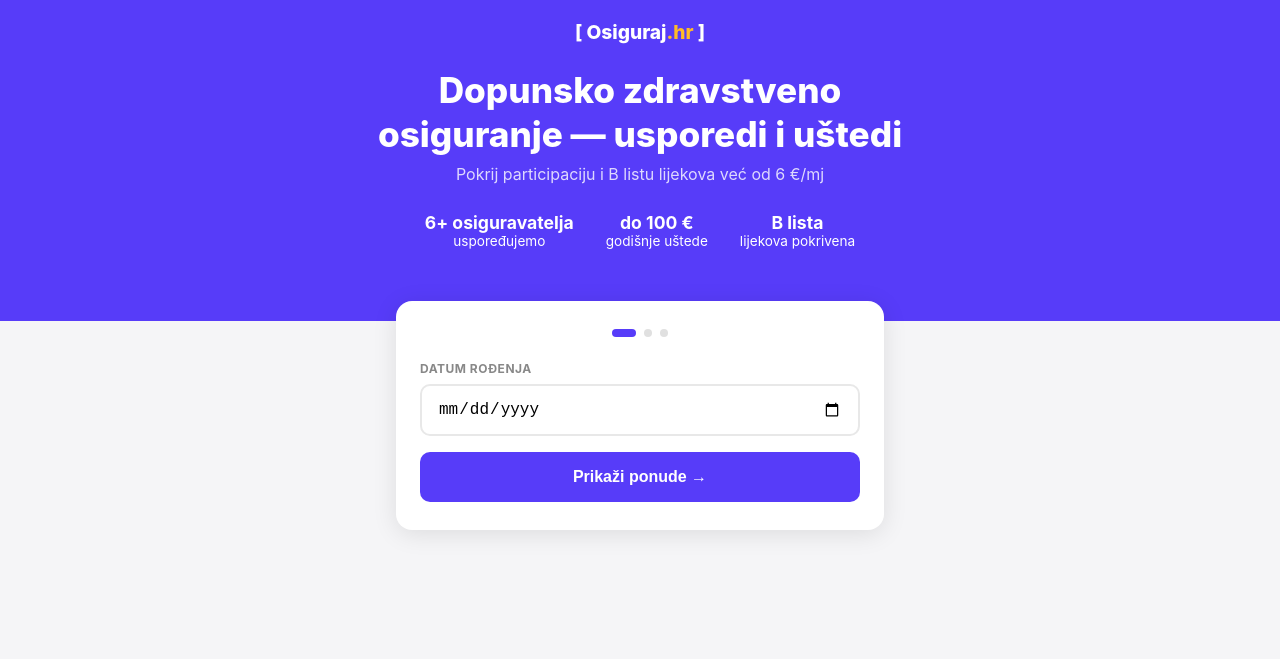
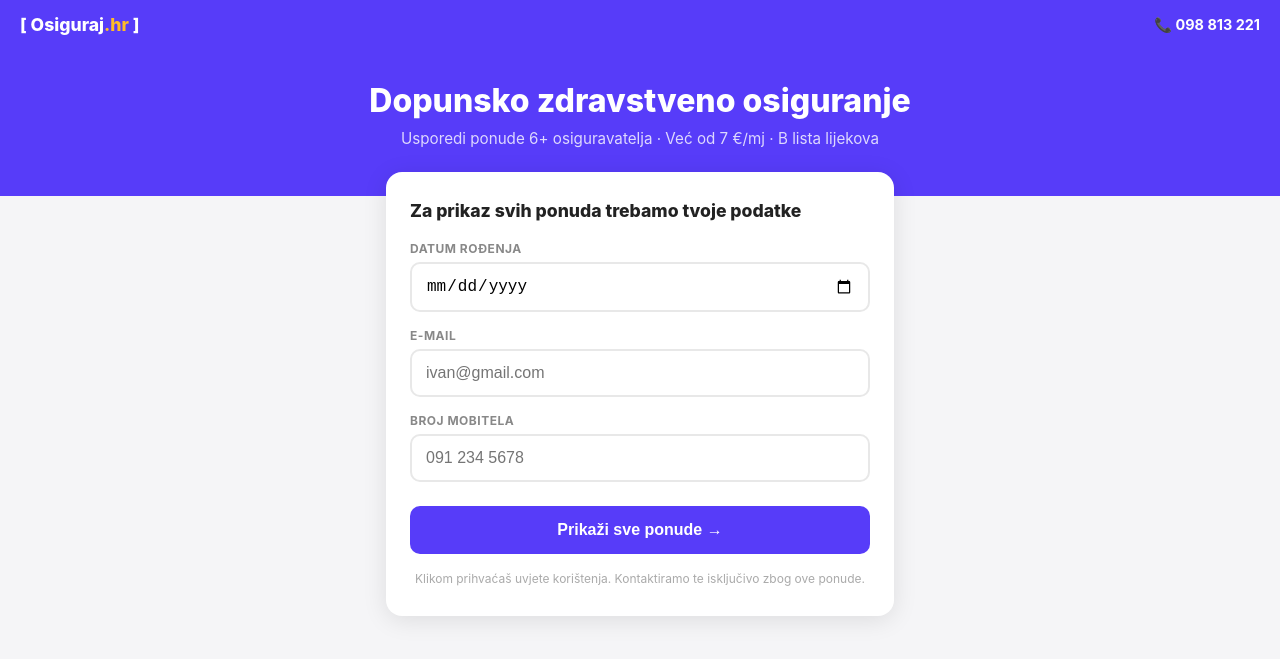
Before and after one commit to Filip-Gale/OsigurajHR, a Jekyll site: the page built from dopunsko-zdravstveno/index.html, in a window 1280 px wide. Shown: the top 659 px of the page. Built offline with Jekyll 4.4.1, drawn with Linux system fonts in a browser that asks for light colours.

Commit message:
Redesign DZO page: kompare-style layout, collect lead in step 1

```diff
--- a/dopunsko-zdravstveno/index.html
+++ b/dopunsko-zdravstveno/index.html
@@ -13,258 +13,300 @@
   * { box-sizing: border-box; margin: 0; padding: 0; }
   body { font-family: -apple-system, BlinkMacSystemFont, 'Segoe UI', sans-serif; background: #f5f5f7; min-height: 100vh; }
 
-  .hero { background: #573cf9; padding: 20px 20px 40px; text-align: center; }
-  .hero-logo { display: inline-block; color: white; font-size: 1.2rem; font-weight: 800; margin-bottom: 24px; text-decoration: none; }
-  .hero-logo span { color: #ffbc27; }
-  .hero h1 { color: white; font-size: clamp(1.5rem, 4vw, 2.2rem); font-weight: 800; line-height: 1.25; margin-bottom: 8px; }
-  .hero p { color: rgba(255,255,255,0.8); font-size: 1rem; margin-bottom: 28px; }
-  .hero-stats { display: flex; justify-content: center; gap: 32px; margin-bottom: 32px; flex-wrap: wrap; }
-  .hero-stat { color: white; text-align: center; font-size: 0.85rem; }
-  .hero-stat strong { display: block; font-size: 1.1rem; }
+  .topbar { background: #573cf9; padding: 14px 20px; display: flex; align-items: center; justify-content: space-between; position: sticky; top: 0; z-index: 100; }
+  .topbar-logo { color: white; font-weight: 800; font-size: 1.1rem; text-decoration: none; }
+  .topbar-logo span { color: #ffbc27; }
+  .topbar-phone { color: white; font-weight: 700; font-size: 0.9rem; text-decoration: none; }
 
-  .wizard { max-width: 520px; margin: -20px auto 40px; padding: 0 16px; }
+  .hero { background: #573cf9; padding: 32px 20px 48px; text-align: center; }
+  .hero h1 { color: white; font-size: clamp(1.4rem, 4vw, 2rem); font-weight: 800; line-height: 1.25; margin-bottom: 8px; }
+  .hero p { color: rgba(255,255,255,0.8); font-size: 0.95rem; margin-bottom: 0; }
+
+  .wizard { max-width: 540px; margin: -24px auto 40px; padding: 0 16px; }
   .card { background: white; border-radius: 16px; padding: 28px 24px; box-shadow: 0 4px 24px rgba(0,0,0,0.1); }
 
-  .step-indicator { display: flex; align-items: center; justify-content: center; gap: 8px; margin-bottom: 24px; }
-  .step-dot { width: 8px; height: 8px; border-radius: 50%; background: #e0e0e0; }
-  .step-dot.active { background: #573cf9; width: 24px; border-radius: 4px; }
+  .card-title { font-size: 1.1rem; font-weight: 800; color: #222; margin-bottom: 20px; }
 
-  label { display: block; font-size: 0.75rem; font-weight: 700; color: #888; letter-spacing: 0.5px; text-transform: uppercase; margin-bottom: 8px; }
-  input[type="text"], input[type="date"], input[type="email"], input[type="tel"] {
-    width: 100%; padding: 14px 16px; border: 2px solid #e8e8e8; border-radius: 10px;
-    font-size: 1rem; outline: none; transition: border 0.2s;
-  }
-  input:focus { border-color: #573cf9; }
+  .field { margin-bottom: 16px; }
+  .field label { display: block; font-size: 0.75rem; font-weight: 700; color: #888; letter-spacing: 0.5px; text-transform: uppercase; margin-bottom: 6px; }
+  .field input { width: 100%; padding: 13px 14px; border: 2px solid #e8e8e8; border-radius: 10px; font-size: 1rem; outline: none; transition: border 0.2s; }
+  .field input:focus { border-color: #573cf9; }
 
-  .btn-primary { width: 100%; padding: 16px; background: #573cf9; color: white; border: none; border-radius: 10px; font-size: 1rem; font-weight: 700; cursor: pointer; margin-top: 16px; transition: opacity 0.2s; }
-  .btn-primary:hover { opacity: 0.9; }
-  .btn-back { background: none; border: none; color: #573cf9; font-size: 0.9rem; font-weight: 600; cursor: pointer; margin-bottom: 16px; padding: 0; }
+  .row2 { display: flex; gap: 12px; }
+  .row2 .field { flex: 1; }
 
-  /* Paketi */
-  .paketi { display: flex; flex-direction: column; gap: 12px; }
-  .paket { border: 2px solid #e8e8e8; border-radius: 12px; padding: 16px; cursor: pointer; transition: all 0.2s; position: relative; }
-  .paket:hover { border-color: #573cf9; }
-  .paket.selected { border-color: #573cf9; background: #f0edff; }
-  .paket-header { display: flex; justify-content: space-between; align-items: center; margin-bottom: 6px; }
-  .paket-name { font-weight: 800; font-size: 1rem; color: #222; }
-  .paket-price { font-weight: 800; font-size: 1.2rem; color: #573cf9; }
-  .paket-price span { font-size: 0.8rem; font-weight: 400; color: #888; }
-  .paket-features { font-size: 0.82rem; color: #666; line-height: 1.5; }
-  .paket-badge { position: absolute; top: -10px; left: 16px; background: #ffbc27; color: #333; font-size: 0.7rem; font-weight: 800; padding: 2px 10px; border-radius: 20px; }
+  .btn-primary { width: 100%; padding: 15px; background: #573cf9; color: white; border: none; border-radius: 10px; font-size: 1rem; font-weight: 700; cursor: pointer; margin-top: 8px; }
+  .btn-primary:hover { background: #4530d4; }
+  .btn-back { background: none; border: none; color: #573cf9; font-size: 0.9rem; font-weight: 600; cursor: pointer; margin-bottom: 16px; padding: 0; display: block; }
 
-  .osiguravatelj { font-size: 0.8rem; color: #888; margin-bottom: 16px; text-align: center; }
-  .osiguravatelj strong { color: #333; }
+  /* Ponude lista */
+  .ponude-header { margin-bottom: 16px; }
+  .ponude-header h2 { font-size: 1.1rem; font-weight: 800; color: #222; }
+  .ponude-header p { font-size: 0.85rem; color: #888; margin-top: 4px; }
 
-  .result-msg { text-align: center; padding: 16px 0; }
-  .result-msg h2 { color: #573cf9; font-size: 1.3rem; margin-bottom: 8px; }
-  .result-msg p { color: #555; font-size: 0.95rem; line-height: 1.6; }
-  .result-msg .checkmark { font-size: 3rem; margin-bottom: 12px; }
+  .ponuda { background: white; border-radius: 14px; padding: 20px; box-shadow: 0 2px 12px rgba(0,0,0,0.07); margin-bottom: 12px; position: relative; }
+  .ponuda-top { display: flex; justify-content: space-between; align-items: center; margin-bottom: 12px; }
+  .ponuda-logo { font-size: 1rem; font-weight: 800; color: #333; }
+  .ponuda-logo img { height: 28px; object-fit: contain; }
+  .ponuda-cijena { text-align: right; }
+  .ponuda-cijena .iznos { font-size: 1.6rem; font-weight: 800; color: #573cf9; line-height: 1; }
+  .ponuda-cijena .period { font-size: 0.8rem; color: #888; }
+  .ponuda-features { display: flex; flex-direction: column; gap: 6px; margin-bottom: 14px; }
+  .ponuda-feature { font-size: 0.82rem; color: #555; display: flex; align-items: center; gap: 6px; }
+  .ponuda-feature::before { content: '✓'; color: #573cf9; font-weight: 700; flex-shrink: 0; }
+  .ponuda-actions { display: flex; gap: 10px; }
+  .btn-detalji { flex: 1; padding: 10px; border: 2px solid #e8e8e8; background: white; border-radius: 8px; font-size: 0.9rem; font-weight: 600; cursor: pointer; color: #333; }
+  .btn-kupi { flex: 1; padding: 10px; background: #573cf9; border: none; border-radius: 8px; font-size: 0.9rem; font-weight: 700; cursor: pointer; color: white; }
+  .ponuda-badge { position: absolute; top: -10px; left: 16px; background: #ffbc27; color: #333; font-size: 0.7rem; font-weight: 800; padding: 3px 10px; border-radius: 20px; }
+  .ponuda-akcija { background: #f0f9ff; border-radius: 8px; padding: 8px 12px; font-size: 0.78rem; color: #0369a1; margin-bottom: 12px; }
 
-  .info-strip { background: #f0edff; border-radius: 10px; padding: 12px 16px; font-size: 0.85rem; color: #573cf9; font-weight: 600; margin-bottom: 20px; text-align: center; }
+  /* Kupi modal */
+  .modal-overlay { display: none; position: fixed; inset: 0; background: rgba(0,0,0,0.5); z-index: 999; align-items: center; justify-content: center; padding: 16px; }
+  .modal-overlay.open { display: flex; }
+  .modal { background: white; border-radius: 16px; padding: 28px 24px; max-width: 420px; width: 100%; }
+  .modal h3 { font-size: 1.1rem; font-weight: 800; margin-bottom: 6px; }
+  .modal-paket { background: #f0edff; border-radius: 8px; padding: 10px 14px; font-size: 0.9rem; color: #573cf9; font-weight: 700; margin-bottom: 20px; }
+  .modal-close { float: right; background: none; border: none; font-size: 1.2rem; cursor: pointer; color: #888; margin-top: -4px; }
 
-  @media (max-width: 480px) { .hero-stats { gap: 16px; } }
+  .success-card { background: white; border-radius: 16px; padding: 40px 24px; box-shadow: 0 4px 24px rgba(0,0,0,0.1); text-align: center; }
+  .success-card .icon { font-size: 3rem; margin-bottom: 16px; }
+  .success-card h2 { font-size: 1.3rem; font-weight: 800; color: #222; margin-bottom: 10px; }
+  .success-card p { color: #555; font-size: 0.95rem; line-height: 1.6; }
+
+  .disclaimer { font-size: 0.75rem; color: #aaa; text-align: center; margin-top: 16px; line-height: 1.5; }
 </style>
 </head>
 <body>
 
+<div class="topbar">
+  <a href="/" class="topbar-logo">[ Osiguraj<span>.hr</span> ]</a>
+  <a href="tel:+38598813221" class="topbar-phone">📞 098 813 221</a>
+</div>
+
 <div class="hero">
-  <a href="/" class="hero-logo">[ Osiguraj<span>.hr</span> ]</a>
-  <h1>Dopunsko zdravstveno<br>osiguranje — usporedi i uštedi</h1>
-  <p>Pokrij participaciju i B listu lijekova već od 6 €/mj</p>
-  <div class="hero-stats">
-    <div class="hero-stat"><strong>6+ osiguravatelja</strong>uspoređujemo</div>
-    <div class="hero-stat"><strong>do 100 €</strong>godišnje uštede</div>
-    <div class="hero-stat"><strong>B lista</strong>lijekova pokrivena</div>
-  </div>
+  <h1>Dopunsko zdravstveno osiguranje</h1>
+  <p>Usporedi ponude 6+ osiguravatelja · Već od 7 €/mj · B lista lijekova</p>
 </div>
 
 <div class="wizard">
 
-  <!-- KORAK 1: Datum rođenja -->
-  <div class="card" id="step1">
-    <div class="step-indicator">
-      <div class="step-dot active"></div>
-      <div class="step-dot"></div>
-      <div class="step-dot"></div>
+  <!-- KORAK 1 -->
+  <div id="step1">
+    <div class="card">
+      <div class="card-title">Za prikaz svih ponuda trebamo tvoje podatke</div>
+      <div class="field">
+        <label>Datum rođenja</label>
+        <input type="date" id="datum" max="">
+      </div>
+      <div class="field">
+        <label>E-mail</label>
+        <input type="email" id="email" placeholder="ivan@gmail.com">
+      </div>
+      <div class="field">
+        <label>Broj mobitela</label>
+        <input type="tel" id="mobitel" placeholder="091 234 5678">
+      </div>
+      <button class="btn-primary" onclick="korak1()">Prikaži sve ponude →</button>
+      <p class="disclaimer">Klikom prihvaćaš uvjete korištenja. Kontaktiramo te isključivo zbog ove ponude.</p>
     </div>
-    <label>Datum rođenja</label>
-    <input type="date" id="datum-rodjenja" max="" placeholder="DD.MM.YYYY">
-    <button class="btn-primary" onclick="korak1()">Prikaži ponude →</button>
   </div>
 
-  <!-- KORAK 2: Odabir paketa -->
-  <div class="card" id="step2" style="display:none;">
-    <div class="step-indicator">
-      <div class="step-dot"></div>
-      <div class="step-dot active"></div>
-      <div class="step-dot"></div>
+  <!-- KORAK 2: Ponude -->
+  <div id="step2" style="display:none;">
+    <button class="btn-back" onclick="prikaziKorak(1)">← Natrag</button>
+    <div class="ponude-header">
+      <h2>Usporedi i izaberi najbolju policu</h2>
+      <p id="ponude-subtitle"></p>
     </div>
-    <button class="btn-back" onclick="nazad(1)">← Natrag</button>
-    <div class="osiguravatelj">Ponude za <strong id="prikaz-godina"></strong> — UNIQA osiguranje</div>
-    <div class="paketi">
-      <div class="paket" id="paket-comfort" onclick="odaberiPaket('comfort', 72, 'DZO24 COMFORT')">
-        <div class="paket-header">
-          <div class="paket-name">Comfort</div>
-          <div class="paket-price">72 € <span>/ god</span></div>
+
+    <!-- UNIQA -->
+    <div class="ponuda">
+      <div class="ponuda-badge">Najpovoljnije</div>
+      <div class="ponuda-top">
+        <div class="ponuda-logo">UNIQA</div>
+        <div class="ponuda-cijena">
+          <div class="iznos" id="cijena-uniqa">7,00 €</div>
+          <div class="period">/ mjesečno</div>
         </div>
-        <div class="paket-features">✓ Participacija pokrivena &nbsp;·&nbsp; ✓ Bolničko liječenje &nbsp;·&nbsp; ✓ Specijalisti</div>
       </div>
-      <div class="paket" id="paket-optimal" onclick="odaberiPaket('optimal', 96, 'DZO24 OPTIMAL')">
-        <div class="paket-badge">Najpopularnije</div>
-        <div class="paket-header">
-          <div class="paket-name">Optimal</div>
-          <div class="paket-price">96 € <span>/ god</span></div>
-        </div>
-        <div class="paket-features">✓ Sve iz Comforta &nbsp;·&nbsp; ✓ B lista lijekova &nbsp;·&nbsp; ✓ Dijagnostika</div>
+      <div class="ponuda-features">
+        <div class="ponuda-feature">Iskaznica — plaćanje participacije</div>
+        <div class="ponuda-feature">Svi troškovi participacije pokriveni</div>
+        <div class="ponuda-feature">B lista lijekova uključena</div>
       </div>
-      <div class="paket" id="paket-exclusive" onclick="odaberiPaket('exclusive', 132, 'DZO24 EXCLUSIVE')">
-        <div class="paket-header">
-          <div class="paket-name">Exclusive</div>
-          <div class="paket-price">132 € <span>/ god</span></div>
-        </div>
-        <div class="paket-features">✓ Sve iz Optimala &nbsp;·&nbsp; ✓ Stomatologija &nbsp;·&nbsp; ✓ Fizikalna rehab.</div>
+      <div class="ponuda-actions">
+        <button class="btn-detalji">Detalji</button>
+        <button class="btn-kupi" onclick="otvoriKupi('UNIQA Dopunsko', document.getElementById('cijena-uniqa').textContent)">Kupi</button>
       </div>
     </div>
-    <button class="btn-primary" id="btn-odaberi" onclick="korak2()" style="opacity:0.4; pointer-events:none;">Nastavi →</button>
-  </div>
 
-  <!-- KORAK 3: Kontakt podaci -->
-  <div class="card" id="step3" style="display:none;">
-    <div class="step-indicator">
-      <div class="step-dot"></div>
-      <div class="step-dot"></div>
-      <div class="step-dot active"></div>
-    </div>
-    <button class="btn-back" onclick="nazad(2)">← Natrag</button>
-    <div class="info-strip" id="odabrani-paket-strip">Odabrano: —</div>
-    <div style="display:flex; gap:12px; margin-bottom:16px;">
-      <div style="flex:1;">
-        <label>Ime</label>
-        <input type="text" id="ime" placeholder="Ivan">
+    <!-- Triglav -->
+    <div class="ponuda">
+      <div class="ponuda-top">
+        <div class="ponuda-logo">Triglav</div>
+        <div class="ponuda-cijena">
+          <div class="iznos" id="cijena-triglav">7,30 €</div>
+          <div class="period">/ mjesečno</div>
+        </div>
       </div>
-      <div style="flex:1;">
-        <label>Prezime</label>
-        <input type="text" id="prezime" placeholder="Horvat">
+      <div class="ponuda-features">
+        <div class="ponuda-feature">Iskaznica — plaćanje participacije</div>
+        <div class="ponuda-feature">Svi troškovi participacije pokriveni</div>
+        <div class="ponuda-feature">Jednokratno plaćanje — 5% uštede</div>
+      </div>
+      <div class="ponuda-actions">
+        <button class="btn-detalji">Detalji</button>
+        <button class="btn-kupi" onclick="otvoriKupi('Triglav Dopunsko', document.getElementById('cijena-triglav').textContent)">Kupi</button>
       </div>
     </div>
-    <div style="margin-bottom:16px;">
-      <label>Email</label>
-      <input type="email" id="email" placeholder="ivan@gmail.com">
+
+    <!-- Generali -->
+    <div class="ponuda">
+      <div class="ponuda-top">
+        <div class="ponuda-logo">Generali</div>
+        <div class="ponuda-cijena">
+          <div class="iznos" id="cijena-generali">7,50 €</div>
+          <div class="period">/ mjesečno</div>
+        </div>
+      </div>
+      <div class="ponuda-features">
+        <div class="ponuda-feature">Iskaznica — plaćanje participacije</div>
+        <div class="ponuda-feature">Svi troškovi participacije pokriveni</div>
+        <div class="ponuda-feature">Jednokratno plaćanje — 8% uštede</div>
+      </div>
+      <div class="ponuda-actions">
+        <button class="btn-detalji">Detalji</button>
+        <button class="btn-kupi" onclick="otvoriKupi('Generali Dopunsko', document.getElementById('cijena-generali').textContent)">Kupi</button>
+      </div>
     </div>
-    <div style="margin-bottom:4px;">
-      <label>Mobitel</label>
-      <input type="tel" id="mobitel" placeholder="091 234 5678">
+
+    <!-- Wiener -->
+    <div class="ponuda">
+      <div class="ponuda-top">
+        <div class="ponuda-logo">Wiener</div>
+        <div class="ponuda-cijena">
+          <div class="iznos" id="cijena-wiener">8,00 €</div>
+          <div class="period">/ mjesečno</div>
+        </div>
+      </div>
+      <div class="ponuda-features">
+        <div class="ponuda-feature">Iskaznica — plaćanje participacije</div>
+        <div class="ponuda-feature">Svi troškovi participacije pokriveni</div>
+        <div class="ponuda-feature">Jednokratno plaćanje — 5% uštede</div>
+      </div>
+      <div class="ponuda-actions">
+        <button class="btn-detalji">Detalji</button>
+        <button class="btn-kupi" onclick="otvoriKupi('Wiener Dopunsko', document.getElementById('cijena-wiener').textContent)">Kupi</button>
+      </div>
     </div>
-    <button class="btn-primary" onclick="posalji()">Zatraži ponudu →</button>
+
+    <p class="disclaimer">Cijene su okvirne i prilagođene prema datumu rođenja. Konačna cijena potvrđuje se pri ugovaranju.</p>
   </div>
 
   <!-- USPJEH -->
-  <div class="card result-msg" id="step-success" style="display:none;">
-    <div class="checkmark">✅</div>
-    <h2>Zaprimili smo vaš zahtjev!</h2>
-    <p>Naš agent javit će vam se u najkraćem roku s prijedlogom police i svim potrebnim informacijama.</p>
-    <p style="margin-top:12px; font-size:0.85rem; color:#888;">Dostupni smo svaki dan 8:00–20:00<br>Tel: <a href="tel:+38598813221" style="color:#573cf9;">098 813 221</a></p>
+  <div id="step-success" style="display:none;">
+    <div class="success-card">
+      <div class="icon">✅</div>
+      <h2>Zaprimili smo vaš zahtjev!</h2>
+      <p>Naš agent javit će vam se u najkraćem roku s prijedlogom police i svim detaljima ugovaranja.</p>
+      <p style="margin-top:14px; font-size:0.85rem; color:#888;">Dostupni svaki dan 8:00 – 20:00<br>Tel: <a href="tel:+38598813221" style="color:#573cf9; font-weight:700;">098 813 221</a></p>
+    </div>
   </div>
 
 </div>
 
+<!-- Modal za kupnju -->
+<div class="modal-overlay" id="kupi-modal" onclick="if(event.target===this)zatvoriModal()">
+  <div class="modal">
+    <button class="modal-close" onclick="zatvoriModal()">✕</button>
+    <h3>Ugovaranje police</h3>
+    <div class="modal-paket" id="modal-paket-naziv">—</div>
+    <div class="field">
+      <label>Ime i prezime</label>
+      <input type="text" id="modal-ime" placeholder="Ivan Horvat">
+    </div>
+    <div class="field">
+      <label>OIB</label>
+      <input type="text" id="modal-oib" placeholder="12345678901" maxlength="11">
+    </div>
+    <button class="btn-primary" onclick="posalji()">Pošalji zahtjev →</button>
+    <p class="disclaimer" style="margin-top:12px;">Agent će vas kontaktirati u najkraćem roku za finalizaciju.</p>
+  </div>
+</div>
+
 <script>
-var _odabranPaket = null;
-var _odabranaCijena = null;
-var _odabranKod = null;
+document.getElementById('datum').max = new Date().toISOString().split('T')[0];
 
-// Set max date to today
-document.getElementById('datum-rodjenja').max = new Date().toISOString().split('T')[0];
+var _email = '', _mobitel = '', _datum = '', _odabranPaket = '', _odabranaCijena = '';
 
 function korak1() {
-  var d = document.getElementById('datum-rodjenja').value;
-  if (!d) { alert('Unesite datum rođenja'); return; }
-  var god = new Date().getFullYear() - new Date(d).getFullYear();
-  document.getElementById('prikaz-godina').textContent = god + ' godina';
-  // Adjust prices by age
-  var faktor = god < 25 ? 0.85 : god > 60 ? 1.2 : 1;
-  var c = Math.round(72 * faktor / 6) * 6;
-  var o = Math.round(96 * faktor / 6) * 6;
-  var e = Math.round(132 * faktor / 6) * 6;
-  document.querySelector('#paket-comfort .paket-price').innerHTML = c + ' € <span>/ god</span>';
-  document.querySelector('#paket-optimal .paket-price').innerHTML = o + ' € <span>/ god</span>';
-  document.querySelector('#paket-exclusive .paket-price').innerHTML = e + ' € <span>/ god</span>';
-  // Store prices
-  document.getElementById('paket-comfort').setAttribute('data-cijena', c);
-  document.getElementById('paket-optimal').setAttribute('data-cijena', o);
-  document.getElementById('paket-exclusive').setAttribute('data-cijena', e);
+  var datum = document.getElementById('datum').value;
+  var email = document.getElementById('email').value.trim();
+  var mobitel = document.getElementById('mobitel').value.trim();
+  if (!datum || !email || !mobitel) { alert('Molimo ispunite sva polja'); return; }
+  _datum = datum; _email = email; _mobitel = mobitel;
+
+  var god = new Date().getFullYear() - new Date(datum).getFullYear();
+  var f = god < 25 ? 0.9 : god > 60 ? 1.15 : 1;
+  document.getElementById('cijena-uniqa').textContent = (7 * f).toFixed(2).replace('.', ',') + ' €';
+  document.getElementById('cijena-triglav').textContent = (7.3 * f).toFixed(2).replace('.', ',') + ' €';
+  document.getElementById('cijena-generali').textContent = (7.5 * f).toFixed(2).replace('.', ',') + ' €';
+  document.getElementById('cijena-wiener').textContent = (8 * f).toFixed(2).replace('.', ',') + ' €';
+  document.getElementById('ponude-subtitle').textContent = 'Ponude za osobu rođenu ' + new Date(datum).getFullYear() + '. god.';
+
+  // Pošalji lead odmah
+  var fd = new FormData();
+  fd.append('access_key', '3cf56deb-78e0-4c88-8bc2-d73a20b78a80');
+  fd.append('subject', 'DZO upit — ' + email);
+  fd.append('message', 'DZO upit\nDatum rođenja: ' + datum + '\nEmail: ' + email + '\nMobitel: ' + mobitel);
+  fd.append('email', email);
+  fetch('https://api.web3forms.com/submit', { method: 'POST', body: fd }).catch(function(){});
+
   prikaziKorak(2);
 }
 
-function odaberiPaket(id, cijena, kod) {
-  document.querySelectorAll('.paket').forEach(function(p) { p.classList.remove('selected'); });
-  document.getElementById('paket-' + id).classList.add('selected');
-  _odabranPaket = id;
-  _odabranaCijena = document.getElementById('paket-' + id).getAttribute('data-cijena');
-  _odabranKod = kod;
-  var btn = document.getElementById('btn-odaberi');
-  btn.style.opacity = '1';
-  btn.style.pointerEvents = 'auto';
+function otvoriKupi(paket, cijena) {
+  _odabranPaket = paket; _odabranaCijena = cijena;
+  document.getElementById('modal-paket-naziv').textContent = paket + ' — ' + cijena + '/mj';
+  document.getElementById('kupi-modal').classList.add('open');
 }
 
-function korak2() {
-  if (!_odabranPaket) return;
-  var naziv = _odabranKod.split(' ')[1];
-  document.getElementById('odabrani-paket-strip').textContent = naziv + ' — ' + _odabranaCijena + ' €/god (UNIQA)';
-  prikaziKorak(3);
+function zatvoriModal() {
+  document.getElementById('kupi-modal').classList.remove('open');
 }
 
 function posalji() {
-  var ime = document.getElementById('ime').value.trim();
-  var prezime = document.getElementById('prezime').value.trim();
-  var email = document.getElementById('email').value.trim();
-  var mobitel = document.getElementById('mobitel').value.trim();
-  var datum = document.getElementById('datum-rodjenja').value;
+  var ime = document.getElementById('modal-ime').value.trim();
+  var oib = document.getElementById('modal-oib').value.trim();
+  if (!ime) { alert('Unesite ime i prezime'); return; }
 
-  if (!ime || !email || !mobitel) { alert('Molimo ispunite sva polja'); return; }
-
-  var poruka = 'DOPUNSKO ZDRAVSTVENO - novi upit\n' +
-    'Ime: ' + ime + ' ' + prezime + '\n' +
-    'Datum rođenja: ' + datum + '\n' +
-    'Paket: ' + _odabranKod + '\n' +
-    'Cijena: ' + _odabranaCijena + ' EUR/god\n' +
-    'Email: ' + email + '\n' +
-    'Mobitel: ' + mobitel;
-
+  var poruka = 'DZO KUPNJA\nIme: ' + ime + '\nOIB: ' + oib + '\nDatum rodenja: ' + _datum + '\nPaket: ' + _odabranPaket + '\nCijena: ' + _odabranaCijena + '/mj\nEmail: ' + _email + '\nMobitel: ' + _mobitel;
   var fd = new FormData();
   fd.append('access_key', '3cf56deb-78e0-4c88-8bc2-d73a20b78a80');
-  fd.append('subject', 'DZO upit — ' + ime + ' ' + prezime + ' — ' + _odabranKod);
+  fd.append('subject', 'DZO KUPNJA — ' + ime + ' — ' + _odabranPaket);
   fd.append('message', poruka);
-  fd.append('email', email);
-  fd.append('name', ime + ' ' + prezime);
+  fd.append('email', _email);
+  fd.append('name', ime);
+  fetch('https://api.web3forms.com/submit', { method: 'POST', body: fd }).catch(function(){});
 
-  fetch('https://api.web3forms.com/submit', { method: 'POST', body: fd })
-    .catch(function(){});
-
-  // Auto email via Cloudflare Worker
   fetch('https://osiguraj-email.osiguraj1.workers.dev', {
     method: 'POST',
     headers: { 'Content-Type': 'application/json' },
-    body: JSON.stringify({ email: email, reg: 'DZO — ' + ime + ' ' + prezime, osig: _odabranKod, cijena: _odabranaCijena + ' EUR/god' })
+    body: JSON.stringify({ email: _email, reg: 'DZO — ' + ime, osig: _odabranPaket, cijena: _odabranaCijena + '/mj' })
   }).catch(function(){});
 
+  zatvoriModal();
   prikaziKorak('success');
 }
 
 function prikaziKorak(n) {
   document.getElementById('step1').style.display = 'none';
   document.getElementById('step2').style.display = 'none';
-  document.getElementById('step3').style.display = 'none';
   document.getElementById('step-success').style.display = 'none';
-  if (n === 'success') {
-    document.getElementById('step-success').style.display = 'block';
-  } else {
-    document.getElementById('step' + n).style.display = 'block';
-  }
+  if (n === 'success') document.getElementById('step-success').style.display = 'block';
+  else document.getElementById('step' + n).style.display = 'block';
   window.scrollTo(0, 0);
 }
-
-function nazad(n) { prikaziKorak(n); }
 </script>
 
 </body>
```
